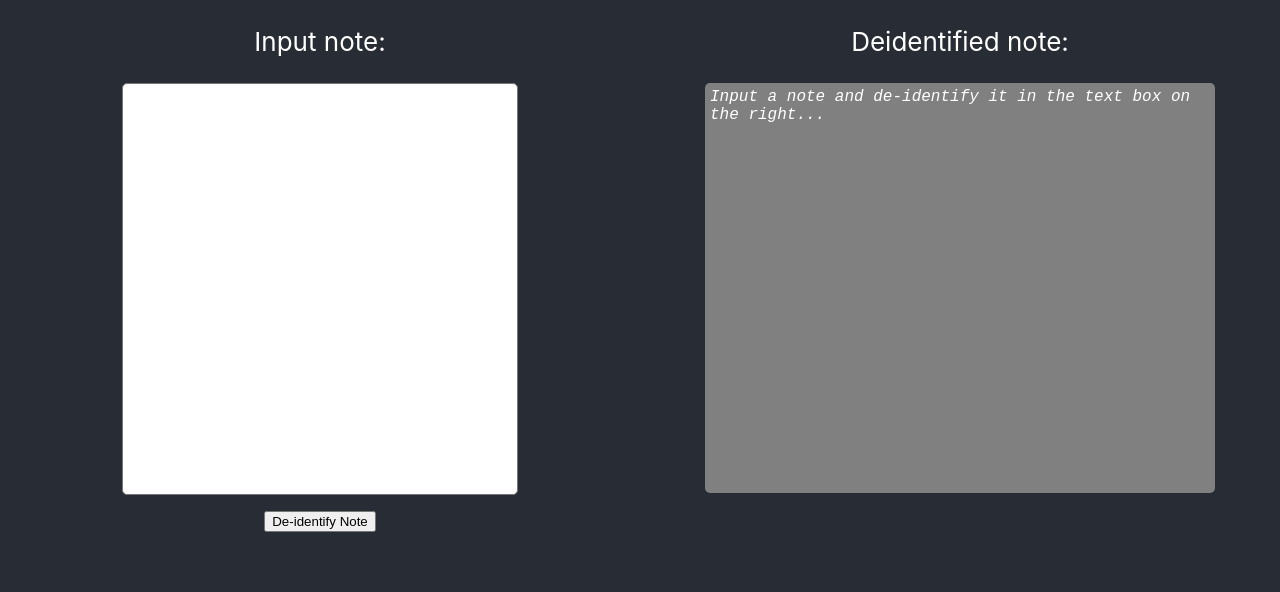
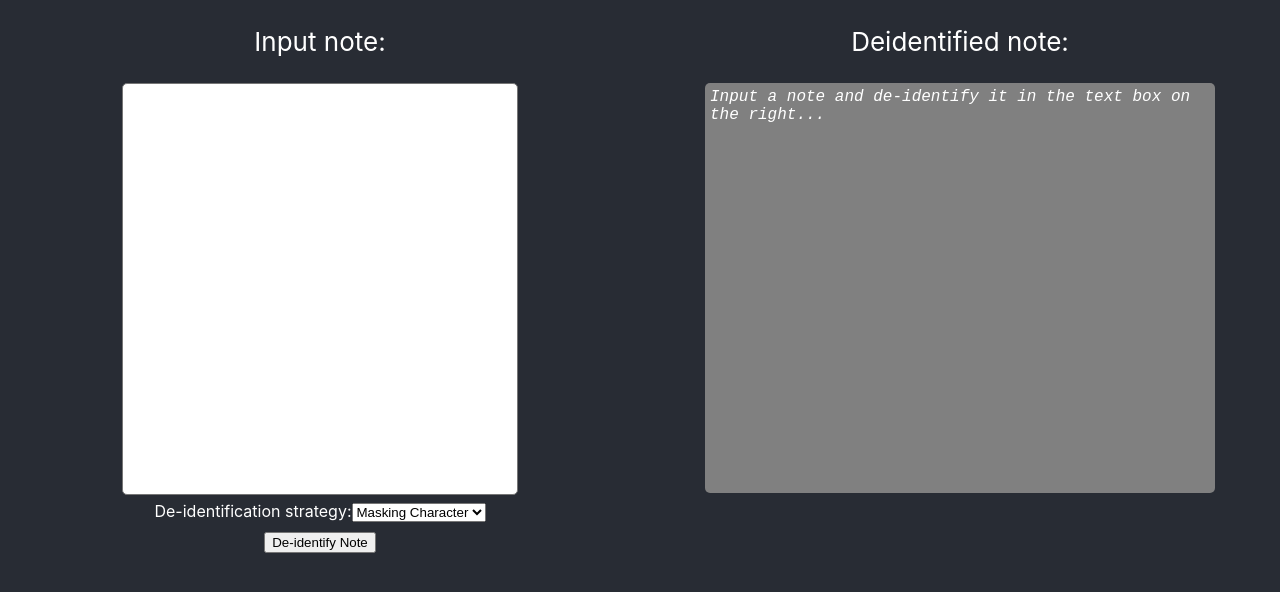
Before and after one commit to nlpsandbox/phi-deidentifier-example, a React (Create React App) app in the folder client/: page / in a window 1280 px wide. Shown: the top 592 px of the page. Built offline with nearby package versions, Linux system fonts and the light colour scheme.

Commit message:
Allow User to Select De-id Strategy

```diff
--- a/client/src/components/App.js
+++ b/client/src/components/App.js
@@ -4,6 +4,7 @@ import { DeidentifyRequestFromJSON } from '../models';
 import React from 'react';
 import { Configuration } from '../runtime';
 import { DeidentifiedText, deidentificationStates } from './DeidentifiedText';
+import { DeidentificationConfigForm } from './DeidentificationConfigForm';
 
 
 class App extends React.Component {
@@ -12,12 +13,20 @@ class App extends React.Component {
     this.state = {
       originalNoteText: "",
       deidentifedNotesApi: new DeidentifiedNotesApi(new Configuration({basePath: "http://localhost:8080/api/v1"})), // FIXME: Figure out how to handle hostname
-      deidentifiedNoteText: deidentificationStates.EMPTY
+      deidentifiedNoteText: deidentificationStates.EMPTY,
+      deidentificationStrategy: "maskingCharConfig"
     };
+
+    this.handleDeidFormChange = this.handleDeidFormChange.bind(this);
   }
 
   deidentifyNote() {
+    // Mark de-identified text as loading
     this.setState({deidentifiedNoteText: deidentificationStates.LOADING})
+
+    // Build de-identification request
+    let deidentificationStrategy = {};
+    deidentificationStrategy[this.state.deidentificationStrategy] = {};
     let deidentifyRequest = new DeidentifyRequestFromJSON({
       note: {
         text: this.state.originalNoteText,
@@ -26,11 +35,15 @@ class App extends React.Component {
       deidentificationConfigurations: [  // FIXME: Allow this to be changed
         {
           confidenceThreshold: 20,
-          deidentificationStrategy: {maskingCharConfig: {}},
+          deidentificationStrategy: deidentificationStrategy,
           annotationTypes: ["text_person_name", "text_physical_address", "text_date"]
         }
       ]
     });
+
+    alert(JSON.stringify(deidentifyRequest));
+
+    // Make de-identification request
     this.state.deidentifedNotesApi.createDeidentifiedNotes({deidentifyRequest: deidentifyRequest})
       .then((deidentifyResponse) => {
         this.setState({
@@ -39,14 +52,20 @@ class App extends React.Component {
       });
   }
 
+  handleDeidFormChange(deidStrategy) {
+    this.setState({
+      deidentificationStrategy: deidStrategy
+    })
+  }
+
   render() {
-    let deidentifiedText;
     return (
     <div className="App">
       <div className="left">
         <p>Input note:</p>
-        <textarea onChange={(e) => {this.setState({originalNoteText: e.target.value})}} />
+        <textarea onChange={(e) => {this.setState({originalNoteText: e.target.value})}} value={this.state.originalNoteText} />
         <br />
+        <DeidentificationConfigForm updateDeidStrategy={this.handleDeidFormChange} deidConfig={this.deidConfig} />
         <button onClick={() => {this.deidentifyNote()}}>De-identify Note</button>
       </div>
       <div className="right">
--- /dev/null
+++ b/client/src/components/DeidentificationConfigForm.css
@@ -0,0 +1,3 @@
+.deid-config-form {
+  font-size: 16px;
+}
--- /dev/null
+++ b/client/src/components/DeidentificationConfigForm.js
@@ -0,0 +1,26 @@
+import './DeidentificationConfigForm.css'
+import React from 'react';
+
+export class DeidentificationConfigForm extends React.Component {
+  constructor(props) {
+    super(props);
+    this.onChange = this.onChange.bind(this);
+  }
+
+  onChange = (event) => {
+    this.props.updateDeidStrategy(event.target.value);
+  }
+
+  render() {
+    return (
+      <div className="deid-config-form">
+        De-identification strategy:
+        <select onChange={this.onChange}>
+          <option value="maskingCharConfig">Masking Character</option>
+          <option value="redactConfig">Redact</option>
+          <option value="annotationTypeConfig">Annotation Type</option>
+        </select>
+      </div>
+    );
+  }
+}
```
